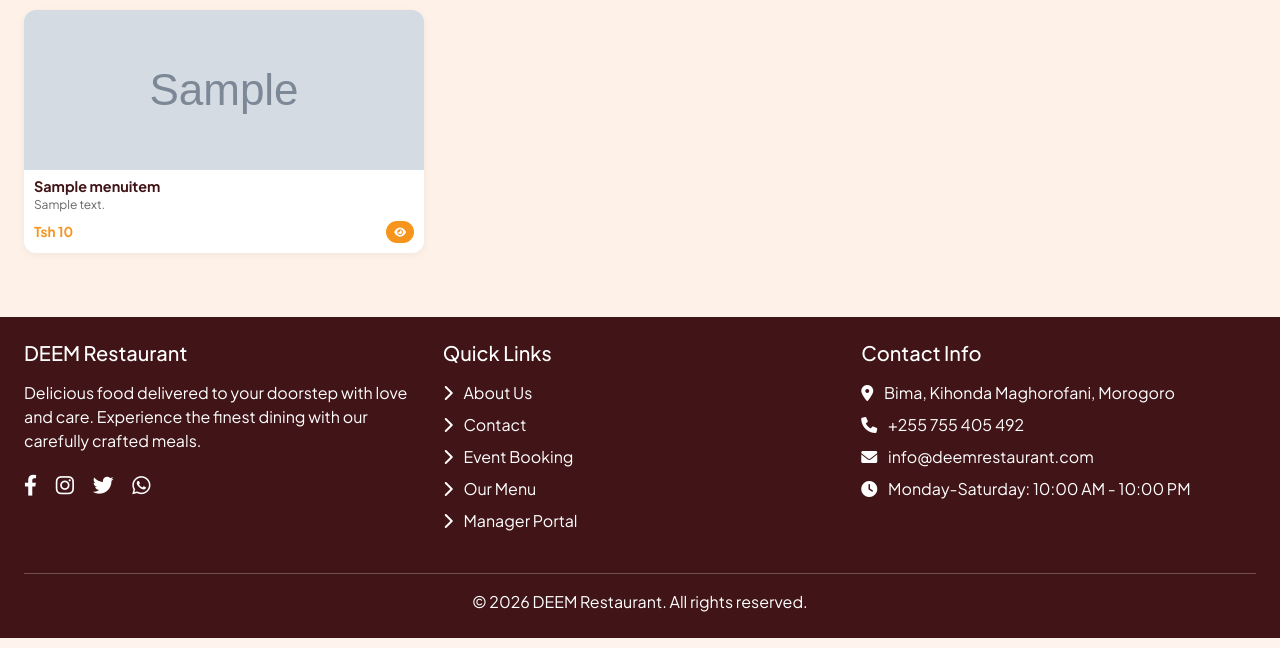
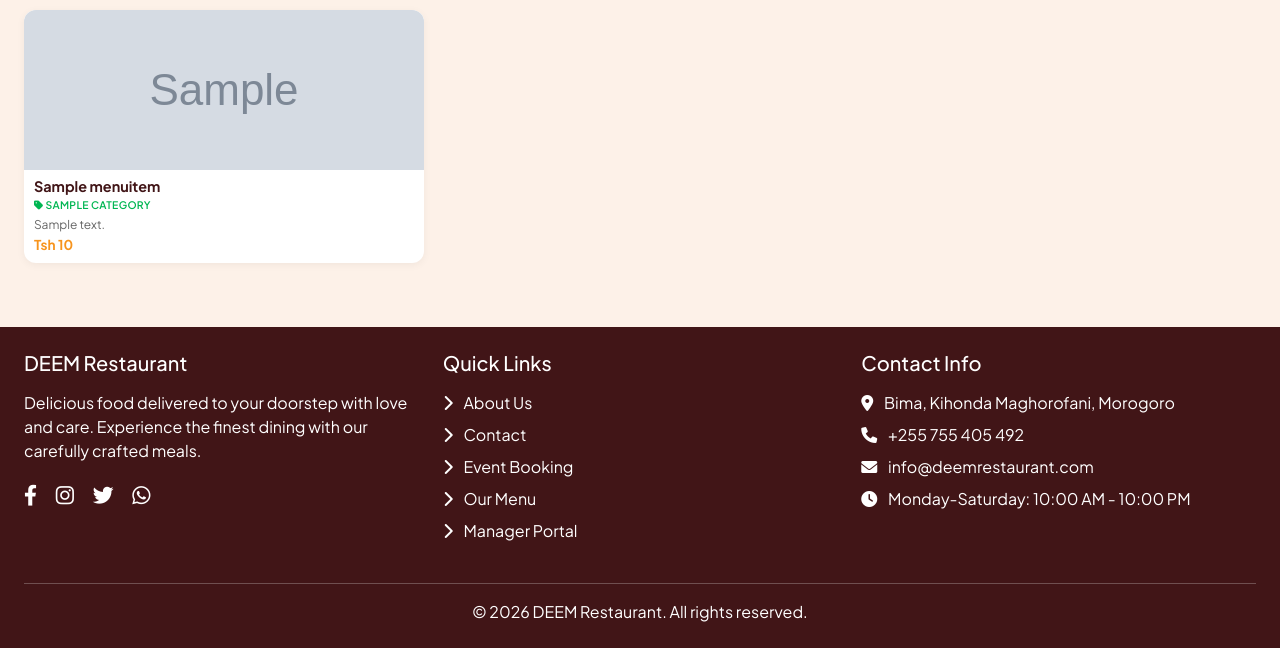
Before and after one commit to d3UsPr0/deemrestaurant, a Django app: page /menu/ in a window 1280 px wide. Shown: the part 242-890 px from the top of the page. Run offline with Django 5.2, Linux system fonts and the light colour scheme; tables that the repository leaves empty hold one stand-in row (values such as "Sample post"); grey boxes marked "Sample" are stand-in pictures.

Commit message:
Minor update

```diff
--- a/templates/web/menu_list.html
+++ b/templates/web/menu_list.html
@@ -113,7 +113,7 @@ h4 {
 }
 
 /* ============================================
-   CARD DESIGN - OPTIMIZED
+   CARD DESIGN - EXTREMELY COMPACT
 ============================================ */
 .card {
     border: none;
@@ -129,11 +129,13 @@ h4 {
     box-shadow: 0 8px 20px rgba(0,0,0,0.1);
 }
 
-/* Image container - OPTIMIZED HEIGHT */
+/* Image container - Clickable */
 .card-img-container {
     overflow: hidden;
     position: relative;
     height: 160px;
+    background: #f8f9fa;
+    cursor: pointer;
 }
 
 .card-img-top {
@@ -158,7 +160,7 @@ h4 {
 }
 
 /* ============================================
-   CARD BODY - REDUCED HEIGHT
+   CARD BODY - EXTREMELY TIGHT
 ============================================ */
 .card-body {
     padding: 8px 10px 10px;
@@ -186,7 +188,7 @@ h4 {
     font-size: 0.75rem;
     line-height: 1.3;
     color: #666;
-    margin-bottom: 6px;
+    margin-bottom: 4px;
     display: -webkit-box;
     -webkit-line-clamp: 2;
     -webkit-box-orient: vertical;
@@ -201,47 +203,13 @@ h4 {
     margin-bottom: 0;
 }
 
-/* Buttons - SMALLER */
-.btn-sm {
-    padding: 3px 8px;
-    font-size: 0.65rem;
-    font-weight: 600;
-    border-radius: 16px;
-}
-
-.btn-accent-custom {
-    background-color: var(--accent-color);
-    color: white;
-    border: none;
-    transition: all 0.2s ease;
-}
-
-.btn-accent-custom:hover {
-    background-color: #e07a0a;
-    color: white;
-    transform: translateY(-1px);
-}
-
-.btn-secondary-custom {
-    background-color: var(--secondary-color);
-    color: white;
-    border: none;
-    transition: all 0.2s ease;
-}
-
-.btn-secondary-custom:hover {
-    background-color: #009948;
-    color: white;
-    transform: translateY(-1px);
-}
-
-/* Bottom aligned content - REDUCED SPACING */
+/* Bottom aligned content - MINIMAL SPACING */
 .mt-auto.d-flex {
-    padding-top: 2px !important;
+    padding-top: 0px !important;
 }
 
 .d-flex.gap-2 {
-    gap: 4px !important;
+    gap: 3px !important;
 }
 
 /* Empty State */
@@ -292,11 +260,6 @@ h4 {
         height: 38px;
     }
 
-    .btn-sm {
-        padding: 3px 8px;
-        font-size: 0.6rem;
-    }
-
     .card-body {
         padding: 6px 8px 8px;
     }
@@ -307,12 +270,17 @@ h4 {
 
     .card-text {
         font-size: 0.7rem;
+        margin-bottom: 3px;
+    }
+
+    .card .h5 {
+        font-size: 0.75rem;
     }
 }
 
 @media (max-width: 576px) {
     .card-img-container {
-        height: 160px;
+        height: 150px;
     }
 }
 </style>
@@ -371,8 +339,8 @@ h4 {
         {% for item in menu_items %}
             <div class="col-md-4 col-sm-6">
                 <div class="card h-100">
-                    <!-- Image container with hover effect -->
-                    <div class="card-img-container">
+                    <!-- Image container - Clickable to view details -->
+                    <a href="{% url 'web:menu_detail' item.pk %}" class="card-img-container">
                         {% if item.image %}
                             <img src="{{ item.image.url }}" class="card-img-top" alt="{{ item.name }}" loading="lazy">
                         {% else %}
@@ -380,38 +348,40 @@ h4 {
                                 <i class="fas fa-utensils fa-2x text-white-50"></i>
                             </div>
                         {% endif %}
-                    </div>
+                    </a>
 
                     <div class="card-body d-flex flex-column">
                         <h5 class="card-title">{{ item.name }}</h5>
 
-                     {% comment %} <p class="text-muted small mb-1">
+                        <p class="text-muted small mb-1">
                             <i class="fas fa-tag icon-sm"></i> {{ item.category.name }}
-                        </p> {% endcomment %}
+                        </p>
 
                         <p class="card-text">
-                            {{ item.description|truncatewords:12 }}
+                            {{ item.description|truncatewords:10 }}
                         </p>
 
-                        <!-- Bottom aligned content - REDUCED SPACING -->
-                        <div class="mt-auto d-flex justify-content-between align-items-center" style="padding-top: 2px;">
+                        <!-- Bottom aligned content -->
+                        <div class="mt-auto d-flex justify-content-between align-items-center">
                             <span class="h5 mb-0">Tsh {{ item.price|floatformat:0|intcomma }}</span>
 
+                            {% comment %}
                             <div class="d-flex gap-1">
                                 <a href="{% url 'web:menu_detail' item.pk %}"
                                    class="btn btn-sm btn-accent-custom">
                                     <i class="fas fa-eye"></i>
                                 </a>
 
-                                {% comment %} <form method="post" action="{% url 'web:add_to_cart' %}" class="d-inline">
+                                <form method="post" action="{% url 'web:add_to_cart' %}" class="d-inline">
                                     {% csrf_token %}
                                     <input type="hidden" name="menu_item_id" value="{{ item.pk }}">
                                     <input type="hidden" name="quantity" value="1">
                                     <button type="submit" class="btn btn-sm btn-secondary-custom">
                                         <i class="fas fa-cart-plus"></i>
                                     </button>
-                                </form> {% endcomment %}
+                                </form>
                             </div>
+                            {% endcomment %}
                         </div>
                     </div>
                 </div>
```
Also changed, not shown: templates/web/home.html (+19 -50 lines).
